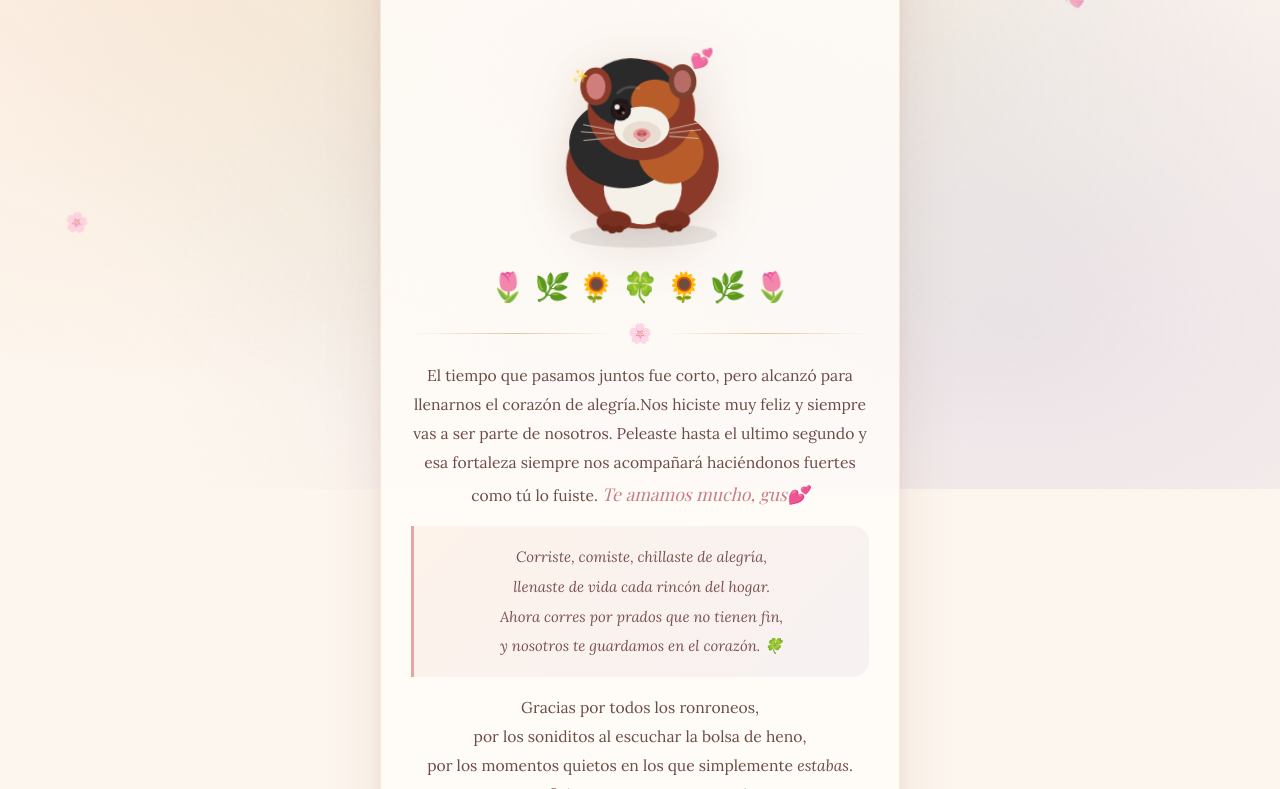
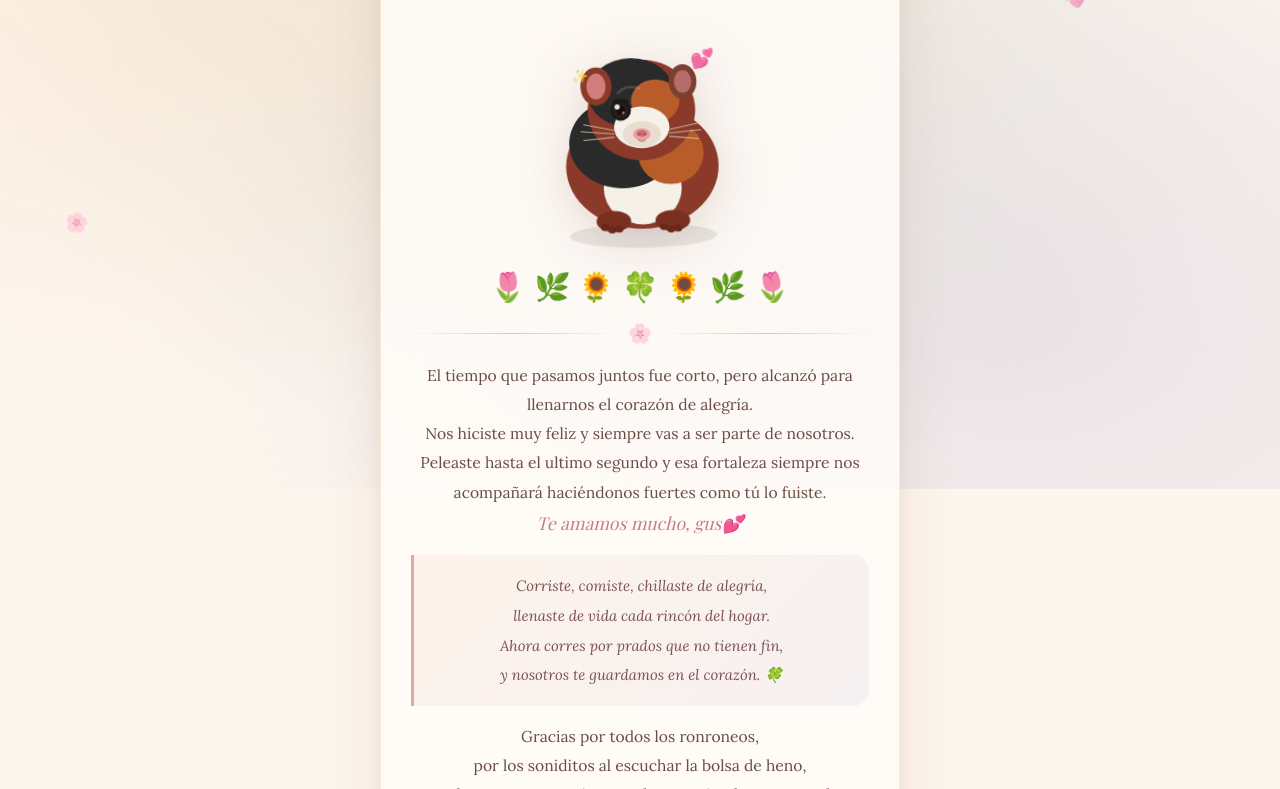
Before and after one commit to JMCocchi/Gus, a plain HTML site: page index.html in a window 1280 px wide. Shown: the part 311-1100 px from the top of the page. Drawn offline with nearby package versions, Linux system fonts and the light colour scheme; a web font is replaced by a local one.

Commit message:
Update index.html

```diff
--- a/index.html
+++ b/index.html
@@ -414,8 +414,8 @@
       <!-- Mensaje -->
       <div class="message">
         <p>
-          El tiempo que pasamos juntos fue corto, pero alcanzó para llenarnos el corazón de alegría.Nos hiciste muy feliz y siempre vas a ser parte de nosotros.
-Peleaste hasta el ultimo segundo y esa fortaleza siempre nos acompañará haciéndonos fuertes como tú lo fuiste.
+          El tiempo que pasamos juntos fue corto, pero alcanzó para llenarnos el corazón de alegría.<br>Nos hiciste muy feliz y siempre vas a ser parte de nosotros.<br>
+Peleaste hasta el ultimo segundo y esa fortaleza siempre nos acompañará haciéndonos fuertes como tú lo fuiste.<br>
 <span class="highlight">Te amamos mucho, gus💕</span>
         </p>
 
```
